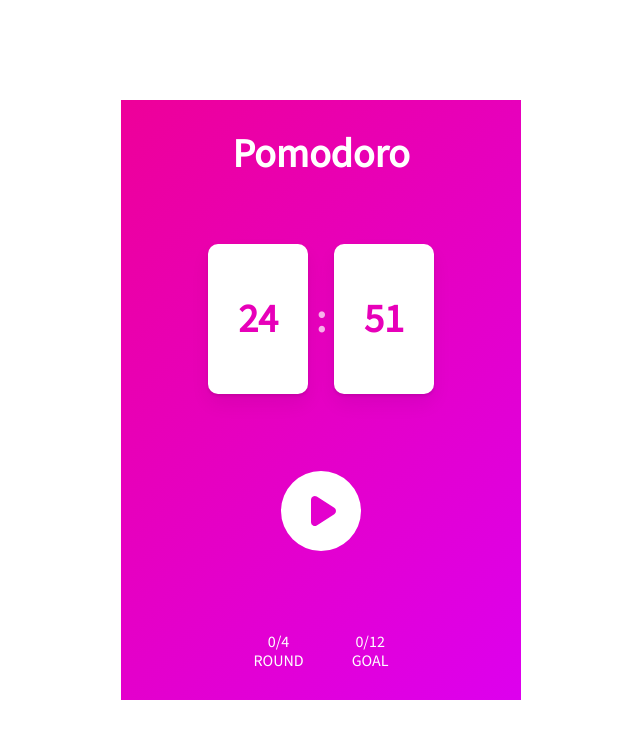
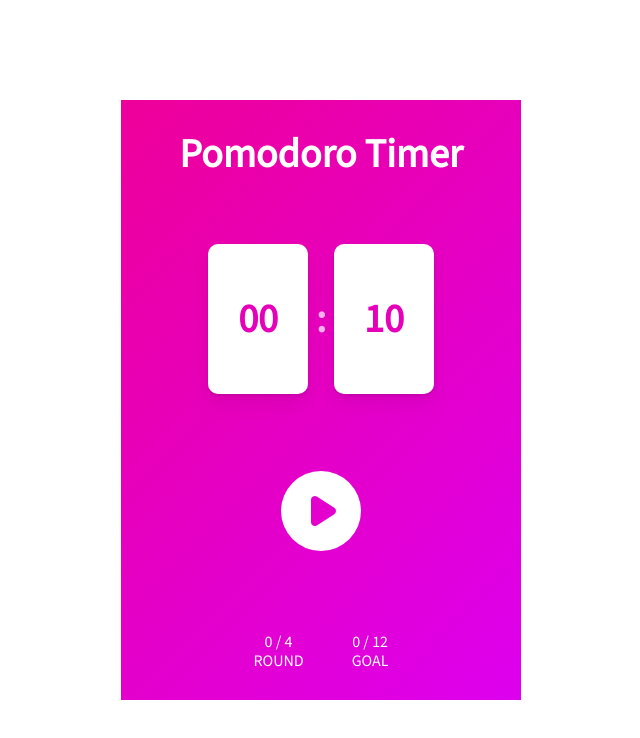
Before and after one commit to sarangdaddy/React-TS-Playground, a React (Create React App) app: page / in a window 1280 px wide. Shown: the top 738 px of the page, without its empty margins (319-959 px from the left). Built offline with nearby package versions, Linux system fonts and the light colour scheme; a web font is replaced by a local one.

Commit message:
Feat : Timer state 추가 및 기능 적용

```diff
--- /dev/null
+++ b/src/atoms/index.tsx
@@ -0,0 +1,24 @@
+import { atom } from 'recoil';
+
+export enum InitialValues {
+  'TIME' = 10,
+  'ROUND' = 0,
+  'GOAL' = 0,
+  'MAX_ROUND' = 4,
+  'MAX_GOAL' = 12,
+}
+
+export const timeState = atom({
+  key: 'timeState',
+  default: InitialValues.TIME,
+});
+
+export const roundState = atom({
+  key: 'roundState',
+  default: InitialValues.ROUND,
+});
+
+export const goalState = atom({
+  key: 'goalState',
+  default: InitialValues.GOAL,
+});
--- a/src/components/App/index.tsx
+++ b/src/components/App/index.tsx
@@ -1,16 +1,66 @@
+import { useEffect, useRef } from 'react';
+import { useRecoilState } from 'recoil';
+import { InitialValues, goalState, roundState, timeState } from '@/atoms';
 import * as S from './styled';
 
 function App() {
+  const [time, setTime] = useRecoilState(timeState);
+  const [round, setRound] = useRecoilState(roundState);
+  const [goal, setGoal] = useRecoilState(goalState);
+  const intervalRef = useRef<NodeJS.Timeout | number | null>(null);
+  const min = Math.floor(time / 60);
+  const sec = time % 60;
+
+  if (time === 0) {
+    setRound((prev) => prev + 1);
+    setTime(InitialValues.TIME);
+  }
+
+  if (round === InitialValues.MAX_ROUND) {
+    setGoal((prev) => prev + 1);
+    setRound(InitialValues.ROUND);
+  }
+
+  if (goal === InitialValues.MAX_GOAL) {
+    if (intervalRef.current) {
+      clearInterval(intervalRef.current);
+    }
+    setTime(InitialValues.TIME);
+    setRound(InitialValues.ROUND);
+    setGoal(InitialValues.GOAL);
+  }
+
+  const handleStart = () => {
+    if (intervalRef.current) {
+      clearInterval(intervalRef.current);
+      intervalRef.current = null;
+    } else {
+      const intervalId = setInterval(() => {
+        setTime((prev) => prev - 1);
+      }, 1000);
+      intervalRef.current = intervalId;
+    }
+  };
+
+  useEffect(() => {
+    return () => {
+      if (intervalRef.current) {
+        clearInterval(intervalRef.current);
+      }
+    };
+  }, []);
+
   return (
     <S.Wrapper>
-      <S.Title>Pomodoro</S.Title>
+      <S.Title>Pomodoro Timer</S.Title>
       <S.TimeBox>
-        <S.Box>24</S.Box>
+        <S.Box>{min.toString().padStart(2, '0')}</S.Box>
         <span>:</span>
-        <S.Box>51</S.Box>
+        <S.Box>{sec.toString().padStart(2, '0')}</S.Box>
       </S.TimeBox>
       <S.PlayButton>
         <svg
+          onClick={handleStart}
           viewBox="0 0 20 20"
           xmlns="http://www.w3.org/2000/svg"
           aria-hidden="true"
@@ -25,11 +75,15 @@ function App() {
       </S.PlayButton>
       <S.InfoBox>
         <div>
-          <span>0/4</span>
+          <span>
+            {round} / {InitialValues.MAX_ROUND}
+          </span>
           <span>ROUND</span>
         </div>
         <div>
-          <span>0/12</span>
+          <span>
+            {goal} / {InitialValues.MAX_GOAL}
+          </span>
           <span>GOAL</span>
         </div>
       </S.InfoBox>
```
